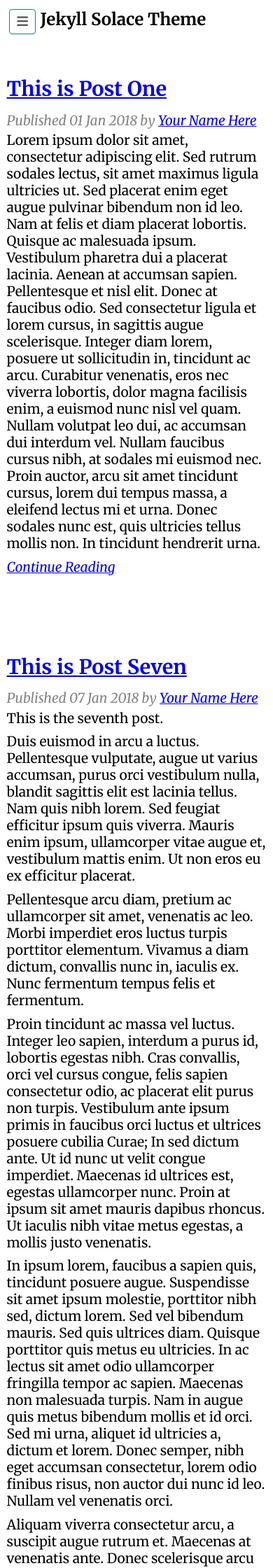
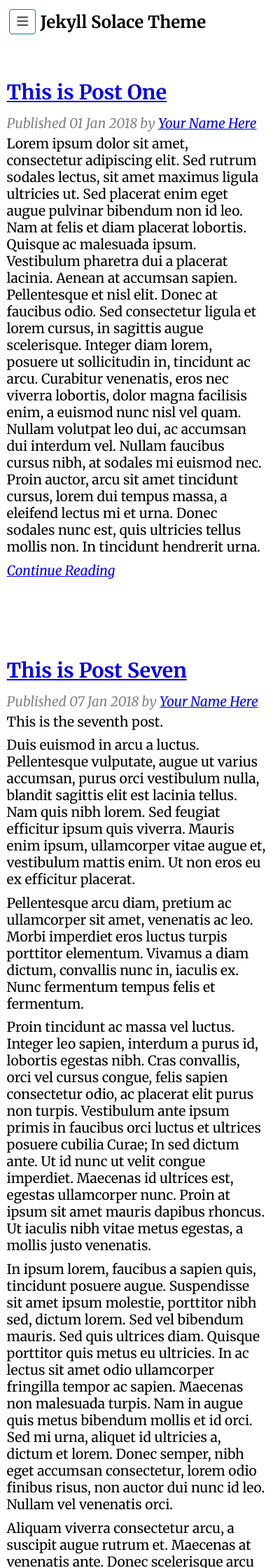
Before and after one commit to samba/jekyll-solace-theme, a Jekyll site: the page built from index.html, in a window 390 px wide. Shown: the top 2240 px of the page at 70% size. Built offline with Jekyll 4.4.1, drawn with Linux system fonts in a browser that asks for light colours; nearby versions of some CDN libraries.

Commit message:
Tuning header placement on mobile

```diff
--- a/_sass/_base.scss
+++ b/_sass/_base.scss
@@ -76,6 +76,12 @@
 
 /* Headings :) */
 header {
+    // position: relative;
+
+    @include small {
+        margin-top: 0.25em;
+    }
+
     h1, h2, h3, h4, h5, h6 {
         display: inline-block;
         clear: none;
--- a/_sass/_nav.scss
+++ b/_sass/_nav.scss
@@ -1,3 +1,4 @@
+
 
 // Implements a left-side column for navigation controlled by a (hidden) checkbox
 body.nav-sidebar {
@@ -15,6 +16,17 @@
     }
 
 
+    @include medium {
+        // Offset the header to accommodate the navigation button.
+        header {
+            position: relative;
+            left: 2.5em;
+            width: calc(100% - 4em);
+        }
+    }
+
+
+
     // This adjusts the icon placement for LinkedIn
     nav a i.fa {
         position: relative;
```
